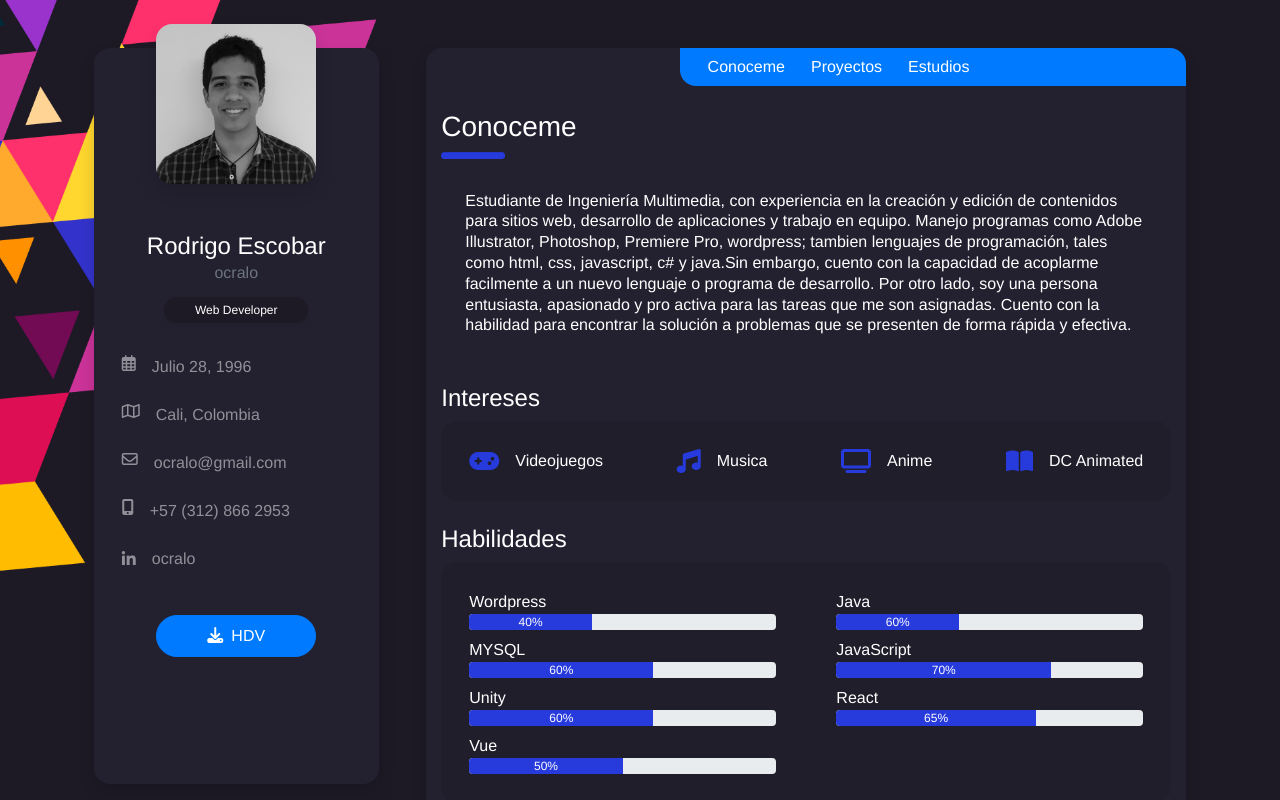
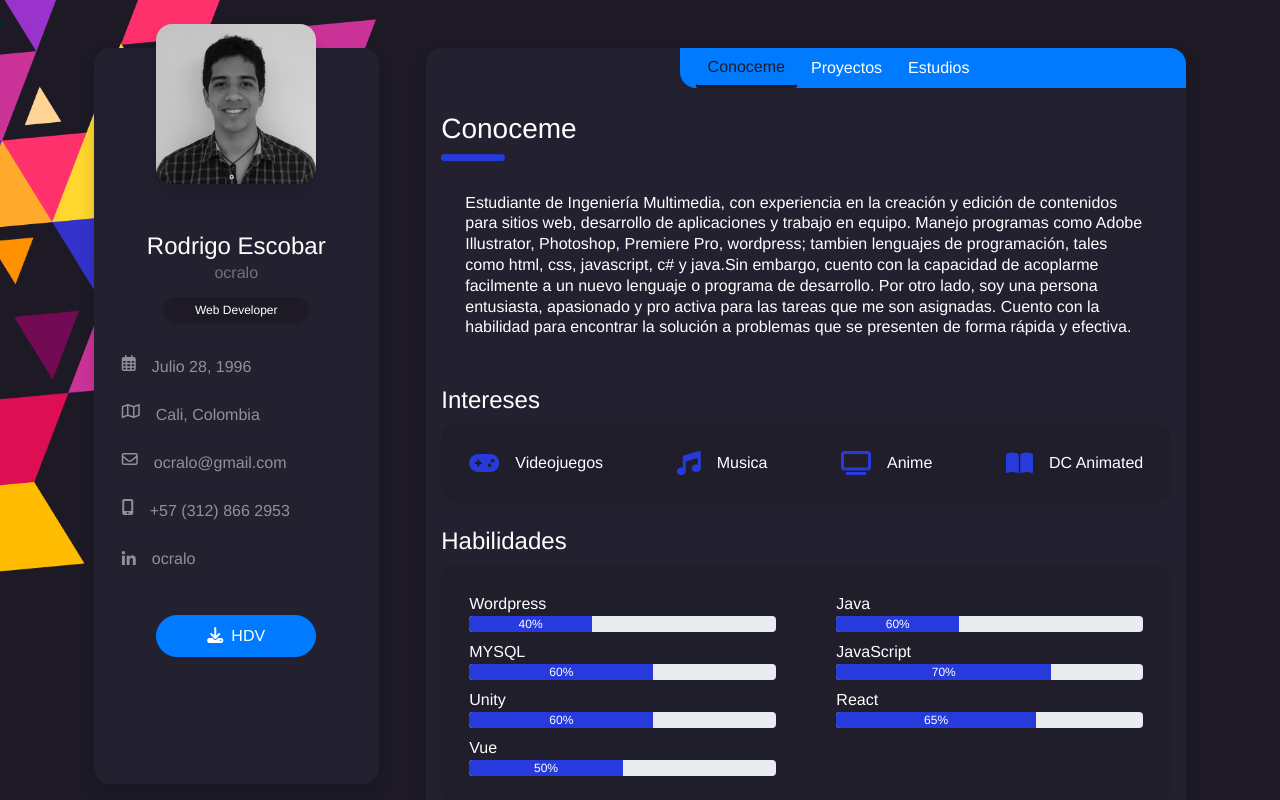
Before and after one commit to ocralo/vueCV, a Vue app: page / in a window 1280 px wide. Shown: the top 800 px of the page. Built offline with nearby package versions, Linux system fonts and the light colour scheme.

Commit message:
correcion de menu

```diff
--- a/src/views/index.vue
+++ b/src/views/index.vue
@@ -144,6 +144,13 @@ export default {
   background: #211e2b;
   border-radius: 1em;
 }
+
+.rel-font-bold {
+  color: #1d1a26 !important;
+  border-bottom: 3px solid #1d1a26 !important;
+  font-weight: 500;
+}
+
 .rel-img-profile {
   background-image: url("~@/assets/img/Rodrigo.jpg");
   position: relative;
```
